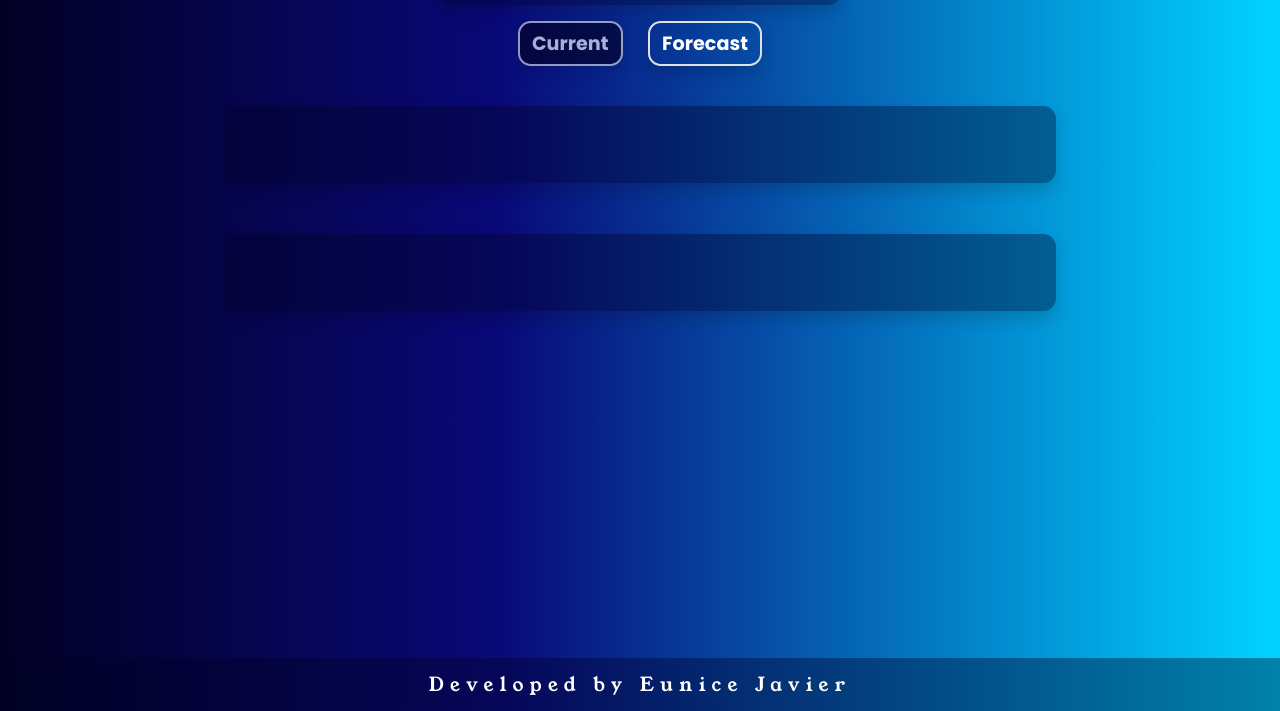
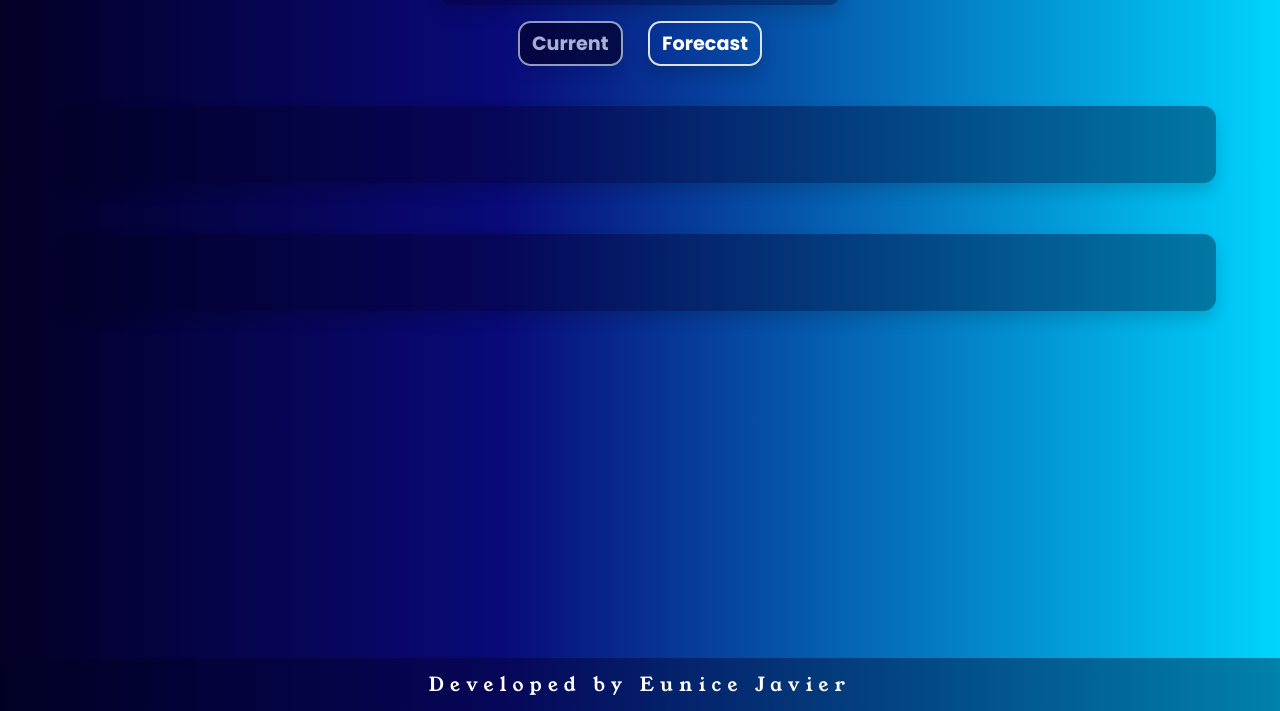
Before and after one commit to egjavier/Weather-App, a plain HTML site: page index.html in a window 1280 px wide. Shown: the part 89-800 px from the top of the page. Drawn offline with nearby package versions, Linux system fonts and the light colour scheme.

Commit message:
adjusted container

```diff
--- a/style.css
+++ b/style.css
@@ -40,7 +40,7 @@ header {
 main {
   display: grid;
   grid-template-columns: repeat(2, 47%);
-  width: 65vw;
+  width: 90vw;
   border-radius: 1vw;
   background-color: rgba(2, 0, 36, 0.388);
   padding: 3vw;
@@ -142,7 +142,7 @@ footer {
   display: grid;
   grid-template-columns: repeat(24, 25%);;
   column-gap: 2vw;
-  width: 65vw;
+  width: 90vw;
   border-radius: 1vw;
   background-color: rgba(2, 0, 36, 0.388);
   padding: 3vw;
```
